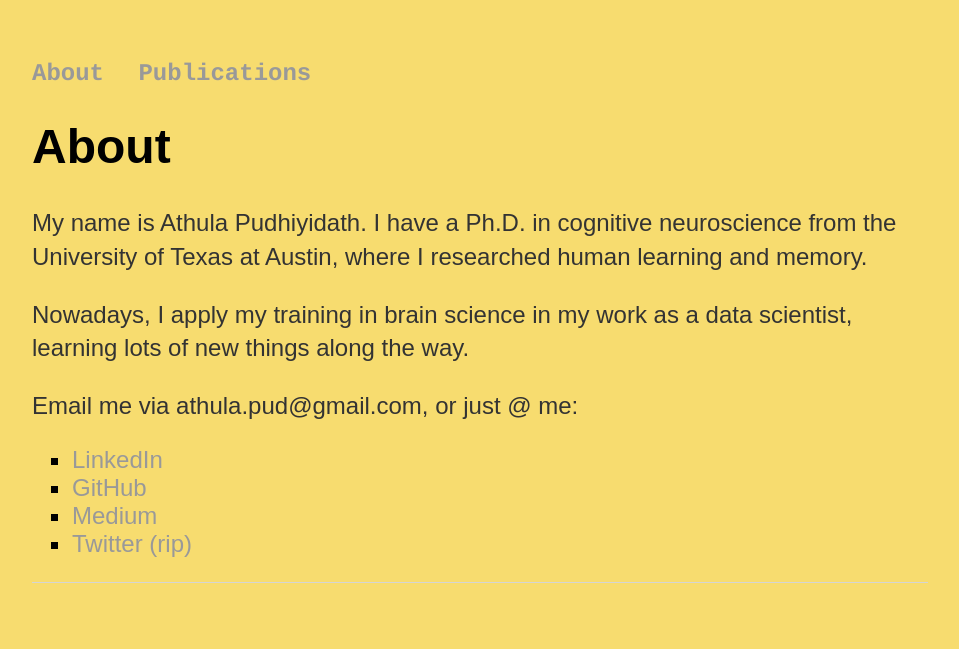
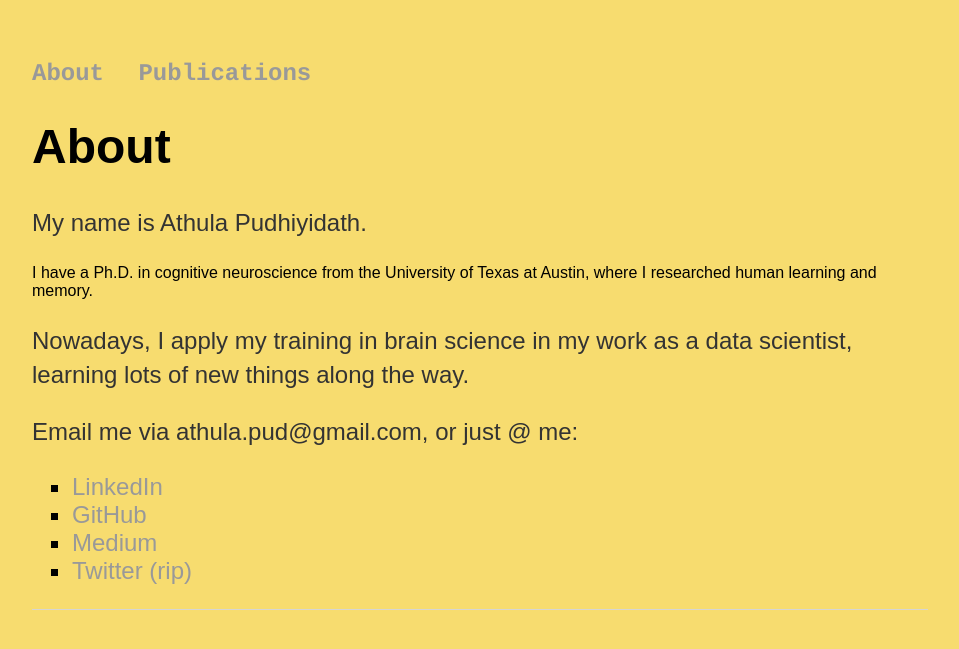
Before and after one commit to athpud/athpud.github.io, a Jekyll site: the page built from about/index.html, in a window 1280 px wide. Shown: the top 649 px of the page, without its empty margins (160-1119 px from the left). Built offline with Jekyll 4.4.1, drawn with Linux system fonts in a browser that asks for light colours.

```diff
--- a/about/index.html
+++ b/about/index.html
@@ -4,7 +4,8 @@ title: About Athula
 ---
 		<div class="about">
 			<h1>About</h1>
-			<p>My name is Athula Pudhiyidath. I have a Ph.D. in cognitive neuroscience from the University of Texas at Austin, where I researched human learning and memory.</p>
+			<p>My name is Athula Pudhiyidath.</p>
+			<p></p>I have a Ph.D. in cognitive neuroscience from the University of Texas at Austin, where I researched human learning and memory.</p>
 			<p>Nowadays, I apply my training in brain science in my work as a data scientist, learning lots of new things along the way.</p>
 			<p style="margin-bottom:0;">Email me via athula.pud@gmail.com, or just @ me:</p>
 			<ul style="list-style-type:square;font-size:1.5em">
```
